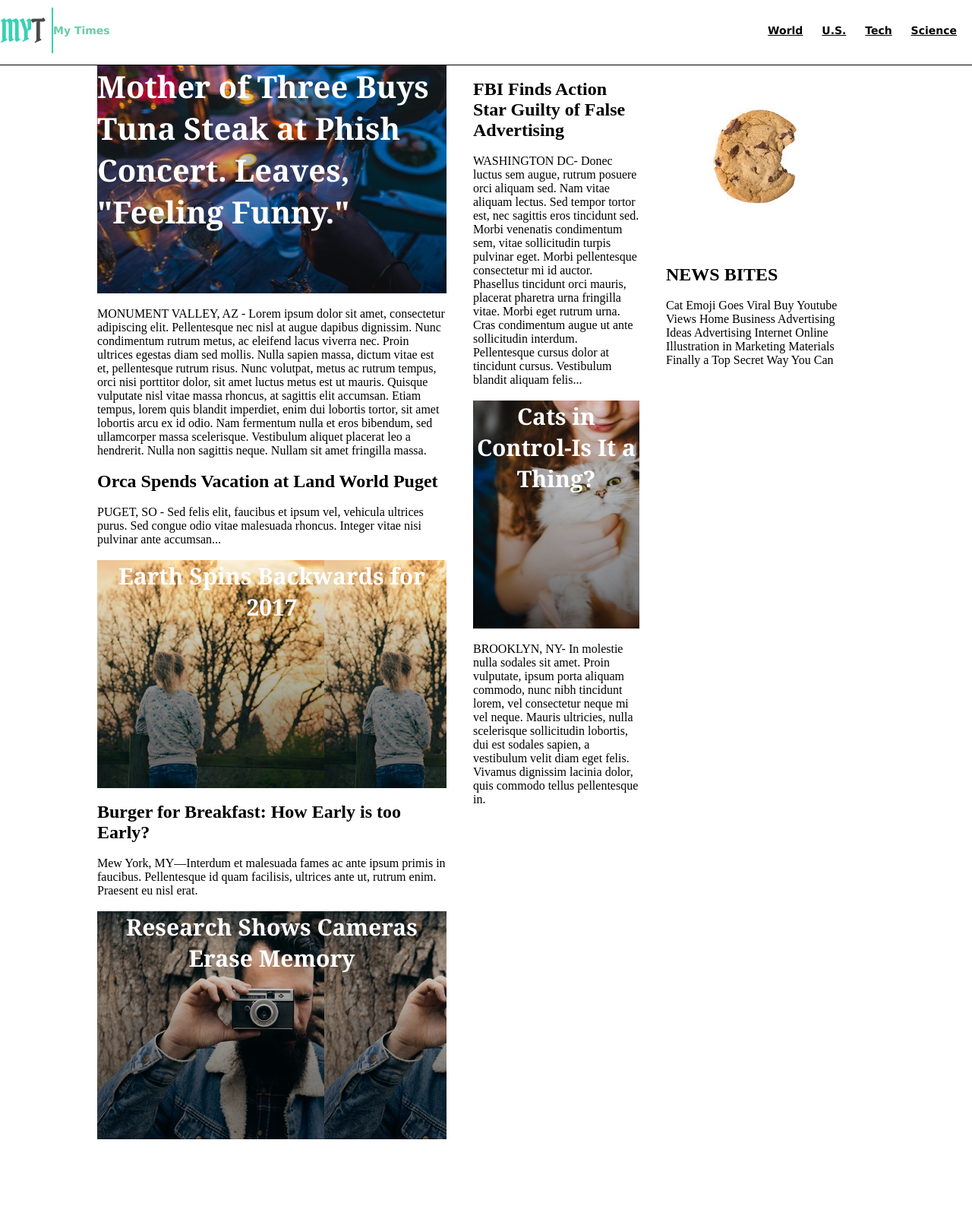
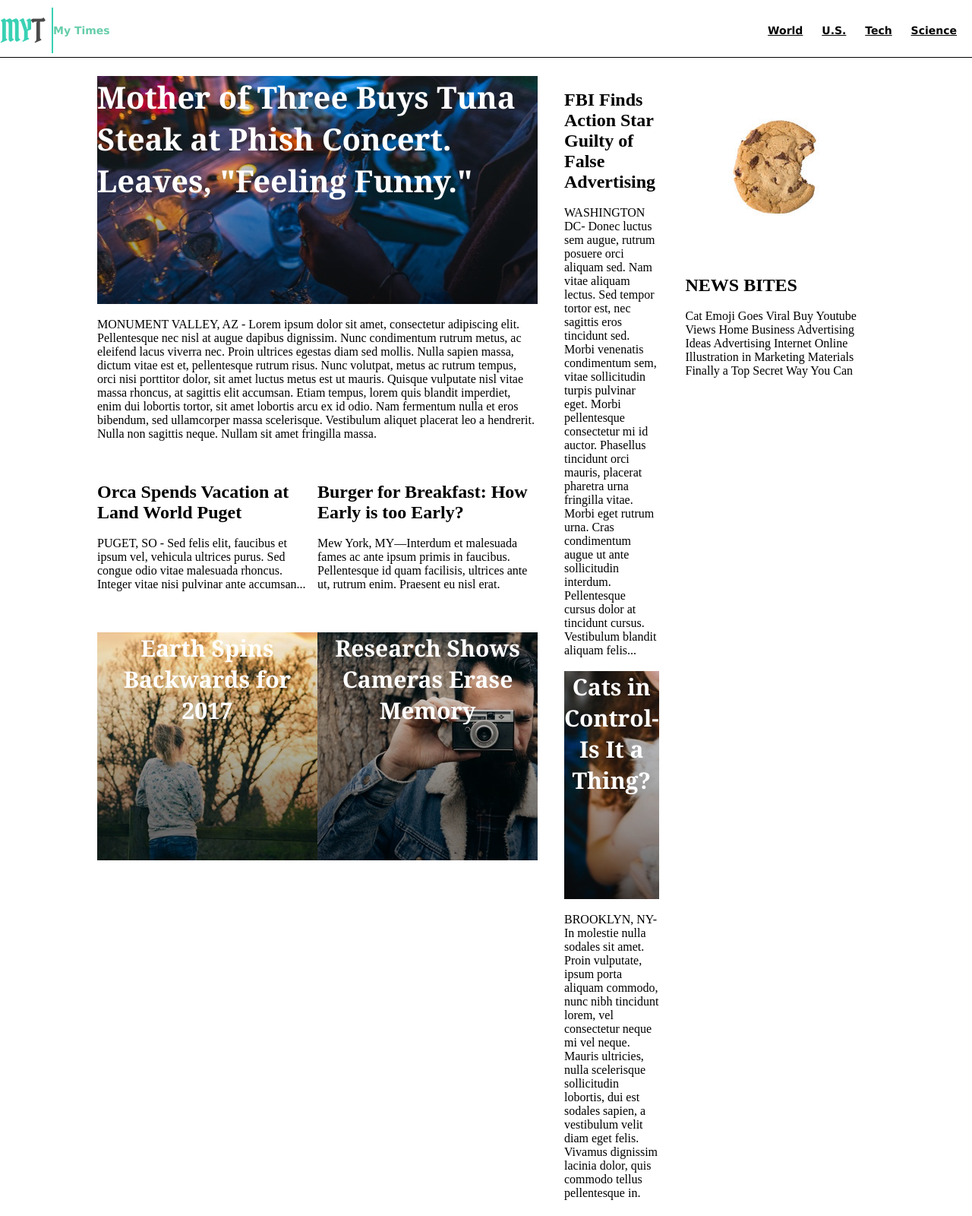
Before and after one commit to kzack123/My-Times, a plain HTML site: page index.html in a window 1280 px wide. Shown: the whole page at 76% size. Before the commit the page ends 1499 px from the top, so only its background shows below. Drawn offline with Linux system fonts and the light colour scheme.

Commit message:
Finished 1st and 2nd columns

```diff
--- a/index.css
+++ b/index.css
@@ -2,23 +2,26 @@
   margin: 0;
   padding: 0;
 }
-/*
+
 div {
-  border: 1px solid black;
+/*  border: 1px solid black; */
 }
-*/
+
 header {
   font-family: Verdana;
   font-size: 14px;
   font-weight: bold;
   border-bottom: 1px solid black;
   height: 75px;
-  margin-top: 10px;
+  position: fixed;
+  width: 100%;
+  background-color: white;
 }
 
 #nav {
   display: flex;
   justify-content: space-between;
+  margin-top: 10px;
 }
 
 .flex_item {
@@ -40,12 +43,16 @@ a {
   color: black;
 }
 
+
+
 #content {
   display: flex;
   justify-content: flex-start;
   width: 80%;
   margin-left: auto;
   margin-right: auto;
+  padding-top: 100px;
+  margin-bottom: 100px;
 }
 
 #large {
@@ -77,6 +84,15 @@ a {
   color: white;
 }
 
+#substorys {
+  display: flex;
+  justify-content: space-around;
+}
+
+.substory {
+  width: 290px;
+}
+
 #sub {
   display: flex;
   background-image: url('images/img-story-2.png');
--- a/index.html
+++ b/index.html
@@ -27,8 +27,9 @@
     </header>
 
     <!--Content-->
+    <div id='content'>
 
-    <div id='content'>
+      <!--First column-->
       <div id='large'>
         <div id='main'>
           <p>Mother of Three Buys Tuna Steak at Phish Concert. Leaves, "Feeling Funny."</p>
@@ -37,27 +38,39 @@
           <br>
           <p>MONUMENT VALLEY, AZ - Lorem ipsum dolor sit amet, consectetur adipiscing elit. Pellentesque nec nisl at augue dapibus dignissim. Nunc condimentum rutrum metus, ac eleifend lacus viverra nec. Proin ultrices egestas diam sed mollis. Nulla sapien massa, dictum vitae est et, pellentesque rutrum risus. Nunc volutpat, metus ac rutrum tempus, orci nisi porttitor dolor, sit amet luctus metus est ut mauris. Quisque vulputate nisl vitae massa rhoncus, at sagittis elit accumsan. Etiam tempus, lorem quis blandit imperdiet, enim dui lobortis tortor, sit amet lobortis arcu ex id odio. Nam fermentum nulla et eros bibendum, sed ullamcorper massa scelerisque. Vestibulum aliquet placerat leo a hendrerit. Nulla non sagittis neque. Nullam sit amet fringilla massa.</p>
         </div>
-        <div>
+        <div id='substorys'>
+          <div class='substory'>
+            <br>
+            <br>
             <br>
             <h2>Orca Spends Vacation at Land World Puget</h2>
             <br>
             <p>PUGET, SO - Sed felis elit, faucibus et ipsum vel, vehicula ultrices purus. Sed congue odio vitae malesuada rhoncus. Integer vitae nisi pulvinar ante accumsan...</p>
             <br>
-        </div>
+            <br>
+            <br>
             <div id='sub'>
               <p>Earth Spins Backwards for 2017</p>
             </div>
-        <div>
+          </div>
+          <div class='substory'>
+            <br>
+            <br>
             <br>
             <h2>Burger for Breakfast: How Early is too Early?</h2>
             <br>
             <p>Mew York, MY—Interdum et malesuada fames ac ante ipsum primis in faucibus. Pellentesque id quam facilisis, ultrices ante ut, rutrum enim. Praesent eu nisl erat.</p>
             <br>
-        </div>
+            <br>
+            <br>
             <div id='subtwo'>
               <p>Research Shows Cameras Erase Memory</p>
             </div>
           </div>
+        </div>
+      </div>
+
+      <!--Second column-->
       <div id='medium'>
         <div>
           <br>
@@ -75,6 +88,8 @@
           <br>
         </div>
       </div>
+
+      <!--Third column-->
       <div id='small'>
         <div>
           <img src="images/img-news-bite.png"/>
```
Lines whose indentation alone changed are shown as unchanged.
